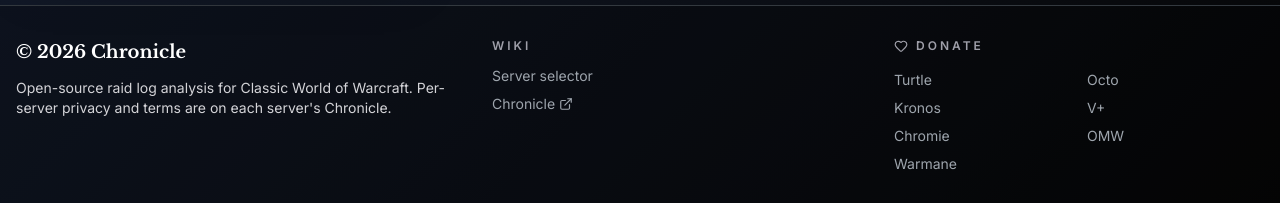
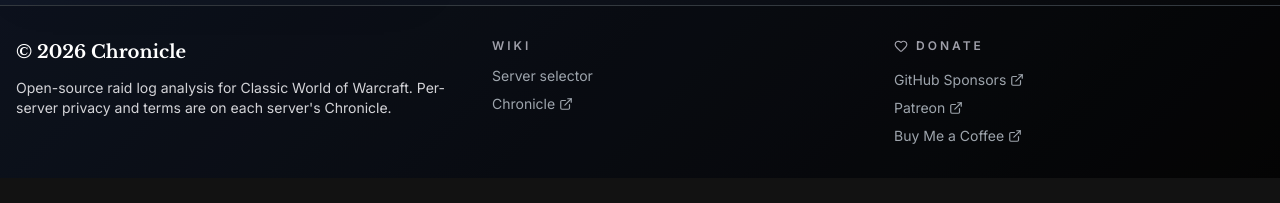
Before and after one commit to Emyrk/chronicle-wiki, a React (Vite) app: page / in a window 1280 px wide. Shown: the part 1833-2036 px from the top of the page. After the commit the page ends 2011 px from the top, so only its background shows below. Built offline with nearby package versions, Linux system fonts and the light colour scheme.

Commit message:
fix: use Chronicle donation links in footer

```diff
--- a/src/components/SiteFooter.tsx
+++ b/src/components/SiteFooter.tsx
@@ -1,8 +1,20 @@
 import { ExternalLink, Heart } from "lucide-react";
 import { Link } from "react-router-dom";
-import { serverList } from "@/data/servers";
 
-const donationLinks = serverList.filter((server) => server.donationUrl);
+const donationLinks = [
+  {
+    label: "GitHub Sponsors",
+    href: "https://github.com/sponsors/Emyrk",
+  },
+  {
+    label: "Patreon",
+    href: "https://www.patreon.com/cw/ChronicleClassic",
+  },
+  {
+    label: "Buy Me a Coffee",
+    href: "https://buymeacoffee.com/chronicleclassic",
+  },
+];
 
 export function SiteFooter() {
   return (
@@ -29,10 +41,10 @@
           <h2 className="inline-flex items-center gap-2 text-xs font-semibold uppercase tracking-[0.25em] text-zinc-400">
             <Heart className="h-3.5 w-3.5" /> Donate
           </h2>
-          <div className="mt-3 grid grid-cols-2 gap-x-4 gap-y-2">
-            {donationLinks.map((server) => (
-              <a key={server.slug} href={server.donationUrl} className="hover:text-white">
-                {server.shortName}
+          <div className="mt-3 flex flex-col gap-2">
+            {donationLinks.map((link) => (
+              <a key={link.href} href={link.href} className="inline-flex items-center gap-1 hover:text-white">
+                {link.label} <ExternalLink className="h-3.5 w-3.5" />
               </a>
             ))}
           </div>
--- a/src/data/servers.ts
+++ b/src/data/servers.ts
@@ -87,7 +87,6 @@
     bannerUrl: "https://chronicleclassic.com/servers/turtle/banner.webp",
     flavor: "nightmares-of-ursol",
     iconBucket: "turtle",
-    donationUrl: "https://turtlecraft.gg/#/donate",
     theme: { primary: "#2f8f5b", accent: "#a3e635" },
   },
   octo: {
@@ -103,7 +102,6 @@
     bannerUrl: "https://chronicleclassic.com/servers/octowow/banner.jpg",
     flavor: "nightmares-of-ursol",
     iconBucket: "octowow",
-    donationUrl: "https://octowow.st/donate",
     theme: { primary: "#0891b2", accent: "#67e8f9" },
   },
   kronos: {
@@ -119,7 +117,6 @@
     bannerUrl: "https://chronicleclassic.com/servers/kronos/banner.jpg",
     flavor: "kronos",
     iconBucket: "kronos",
-    donationUrl: "https://manager.twinstar-wow.com/",
     theme: { primary: "#b45309", accent: "#fbbf24" },
   },
   vanillaplus: {
@@ -135,7 +132,6 @@
     bannerUrl: "https://chronicleclassic.com/servers/vanillaplus/banner.png",
     flavor: "vanillaplus",
     iconBucket: "vanillaplus",
-    donationUrl: "https://www.patreon.com/VanillaPlus",
     theme: { primary: "#7c3aed", accent: "#c4b5fd" },
   },
   chromie: {
@@ -150,7 +146,6 @@
     bannerUrl: "https://icons.chronicleclassic.com/servers/chromiecraft/chromie-banner.png",
     flavor: "wotlk",
     iconBucket: "azerothcore",
-    donationUrl: "https://chromiecraft.com/en/donations-info/",
     theme: { primary: "#d946ef", accent: "#f0abfc" },
   },
   oldmanwarcraft: {
@@ -166,7 +161,6 @@
     bannerUrl: "https://chronicleclassic.com/servers/oldmanwarcraft/banner.webp",
     flavor: "wotlk",
     iconBucket: "azerothcore",
-    donationUrl: "https://oldmanwarcraft.com/donate",
     theme: { primary: "#64748b", accent: "#cbd5e1" },
   },
   faebright: {
@@ -209,7 +203,6 @@
     bannerUrl: "https://icons.chronicleclassic.com/servers/warmane/warmane-banner.png",
     flavor: "wotlk",
     iconBucket: "warmane",
-    donationUrl: "https://www.warmane.com/account/donate",
     theme: { primary: "#f97316", accent: "#fed7aa" },
   },
 };
--- a/src/types.ts
+++ b/src/types.ts
@@ -14,7 +14,6 @@
   bannerUrl: string;
   flavor: string;
   iconBucket: string;
-  donationUrl?: string;
   theme: {
     primary: string;
     accent: string;
```
